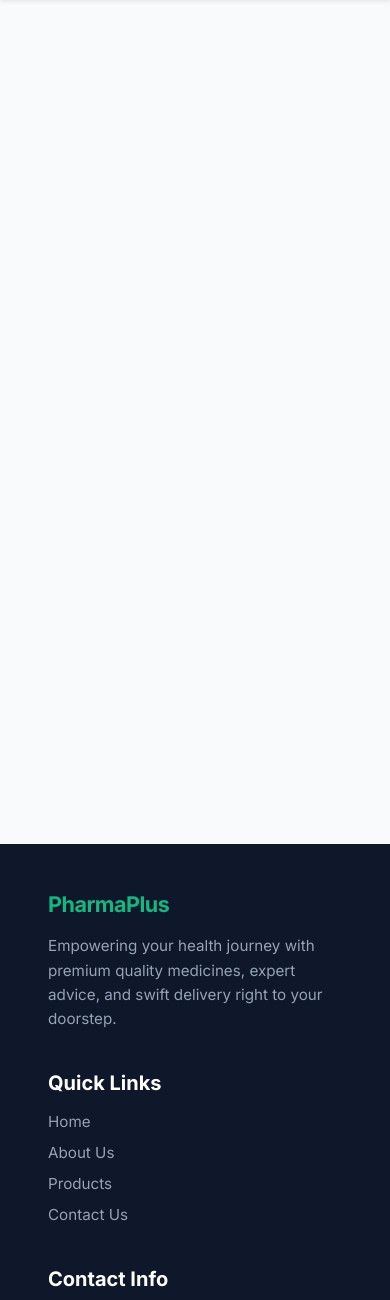
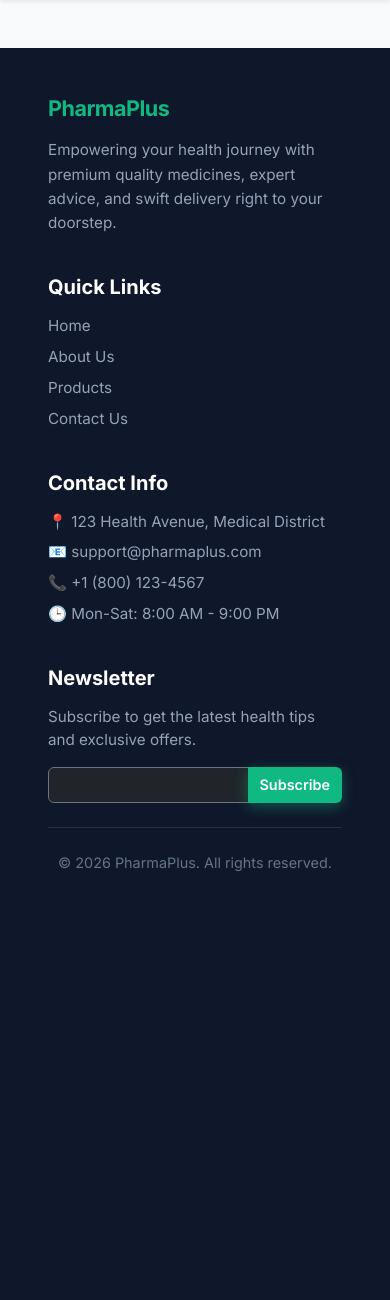
Before and after one commit to bylalit/PharmaPlus, a Django app: template templates/base.html in a window 390 px wide. Shown: the part 77-1377 px from the top of the page. After the commit the page ends 948 px from the top, so only its background shows below. Run offline with Django 5.2, Linux system fonts and the light colour scheme; the template is opened without the code that fills it, so the values that code supplies are empty.

Commit message:
base layout and index templates with responsive navigation and preloader

```diff
--- a/templates/base.html
+++ b/templates/base.html
@@ -39,7 +39,7 @@
 
     {% block extra_css %}{% endblock %}
 </head>
-<body class="loading" style="font-family: 'Inter', sans-serif; background-color: #f8fafc; color: #0f172a; margin: 0;">
+<body class="loading" style="font-family: 'Inter', sans-serif; background-color: #f8fafc; color: #0f172a; margin: 0; overflow-x: hidden; width: 100%;">
 
     <!-- Preloader & Top Loading Bar -->
     <div id="top-loading-bar"></div>
@@ -113,14 +113,14 @@
             </div>
 
             <!-- Page Content -->
-            <main class="flex-grow-1 w-100 px-3 px-md-4 px-lg-5 py-4" style="overflow-x: hidden; min-height: 100vh;">
+            <main class="flex-grow-1 w-100 px-3 px-md-4 px-lg-5 py-4" style="overflow-x: hidden;">
                 {% block content %}
                 {% endblock %}
             </main>
 
             <!-- Footer Section -->
             <footer class="mt-auto text-white pt-5 pb-4 w-100" style="background-color: #0f172a;">
-                <div class="container-fluid px-5" data-aos="fade-up" data-aos-duration="800">
+                <div class="container-fluid px-5">
                     <div class="row g-4 mb-4">
                         <div class="col-lg-4 col-md-6">
                             <h4 class="fw-bold mb-3" style="color: #10b981; letter-spacing: -0.5px;">PharmaPlus</h4>
```
Also changed, not shown: templates/index.html (+4 -4 lines).
